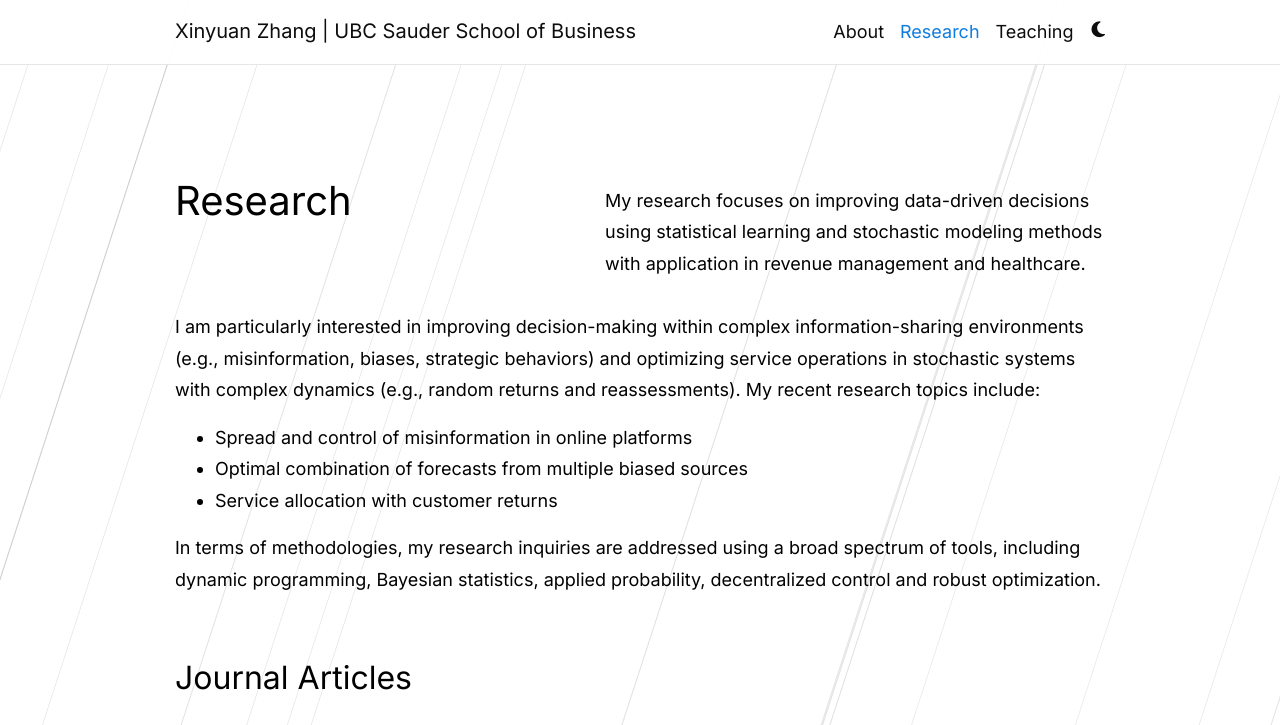
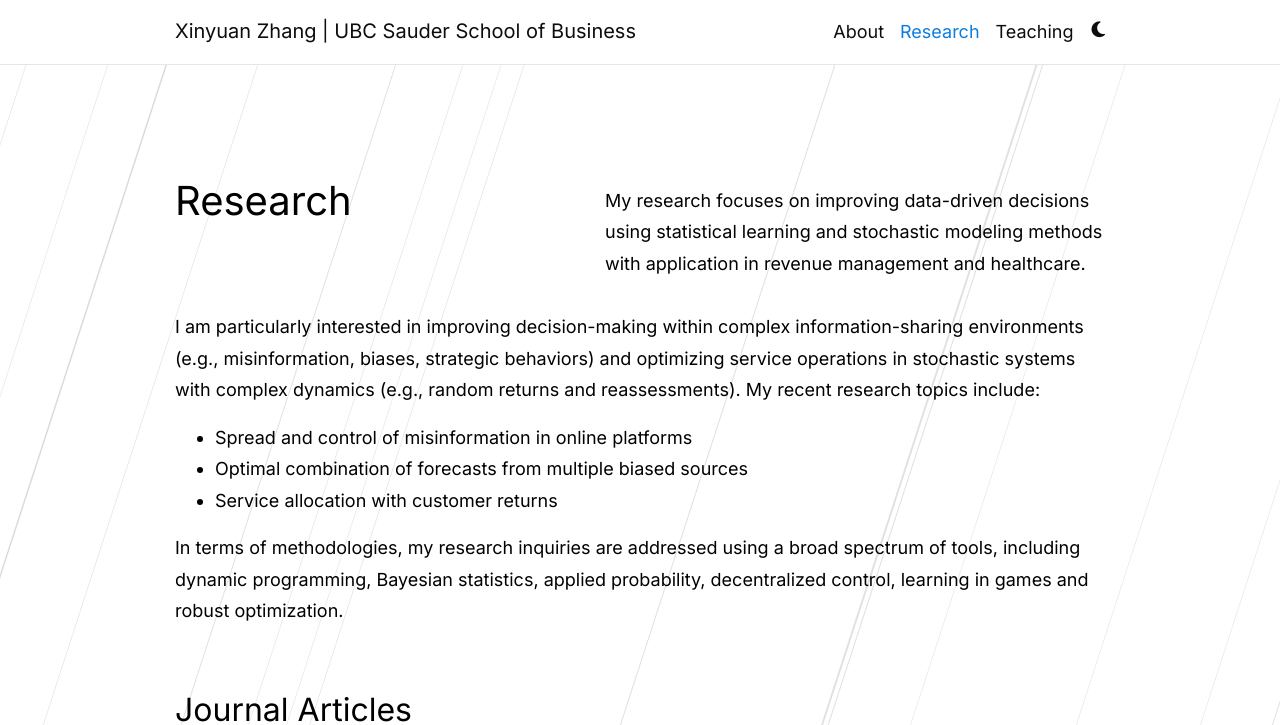
Before and after one commit to xyz2023ca/xyz2023ca.github.io, a Jekyll site: the page built from _pages/publications.md, in a window 1280 px wide and 900 px high, cut to the strip 0-725 px from the top of the window. Built offline with Jekyll 4.4.1, drawn with Linux system fonts in a browser that asks for light colours; comment, search, counter and statistics services are not loaded; a style sheet for code colours, icons or effects is not loaded.

Commit message:
Update publications.md

```diff
--- a/_pages/publications.md
+++ b/_pages/publications.md
@@ -14,7 +14,7 @@ I am particularly interested in improving decision-making within complex informa
 -	Service allocation with customer returns
 
 
-In terms of methodologies, my research inquiries are addressed using a broad spectrum of tools, including dynamic programming,  Bayesian statistics, applied probability, decentralized control and robust optimization.
+In terms of methodologies, my research inquiries are addressed using a broad spectrum of tools, including dynamic programming,  Bayesian statistics, applied probability, decentralized control, learning in games and robust optimization.
 
 <h2>Journal Articles</h2>
 
```
